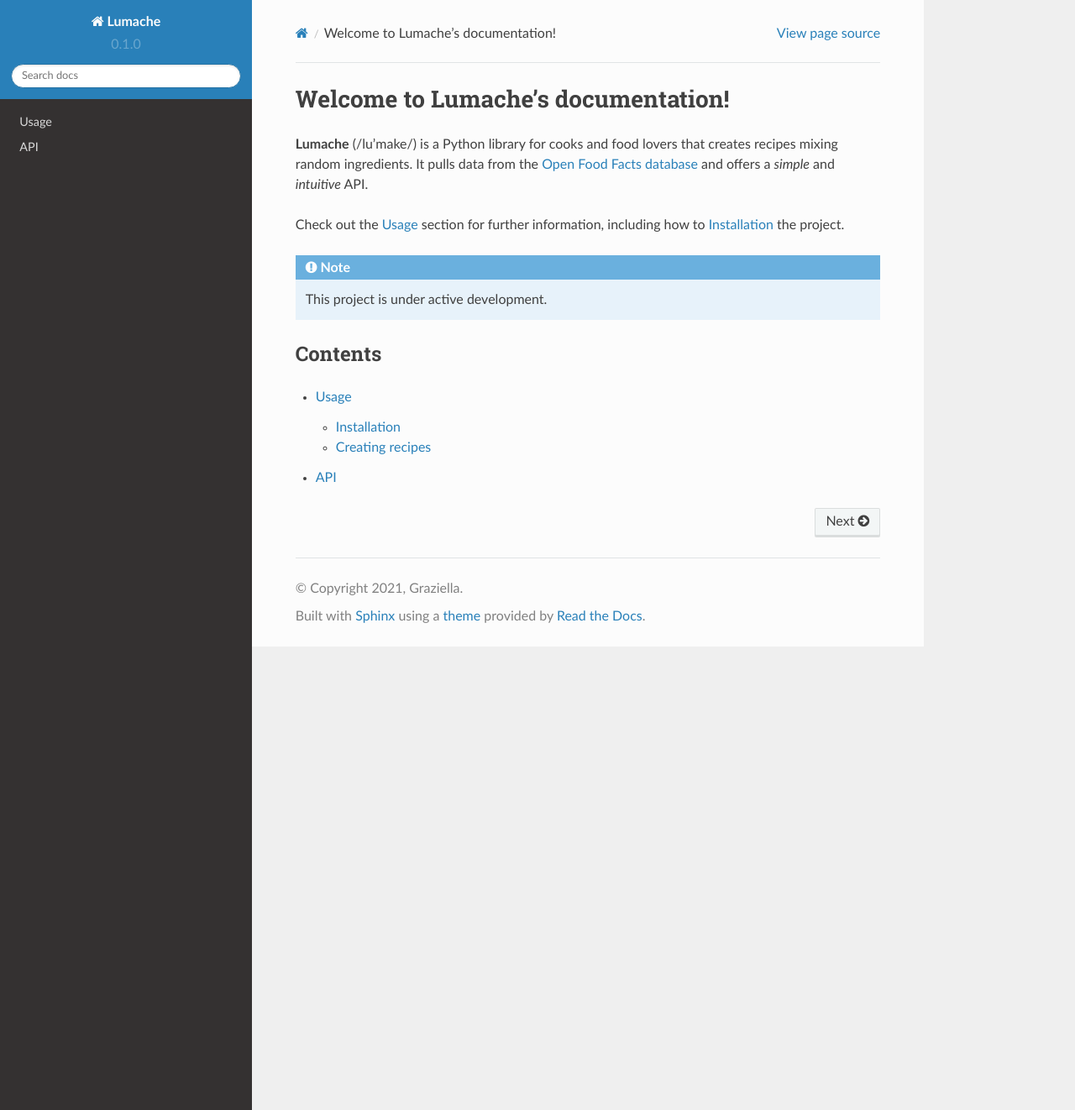
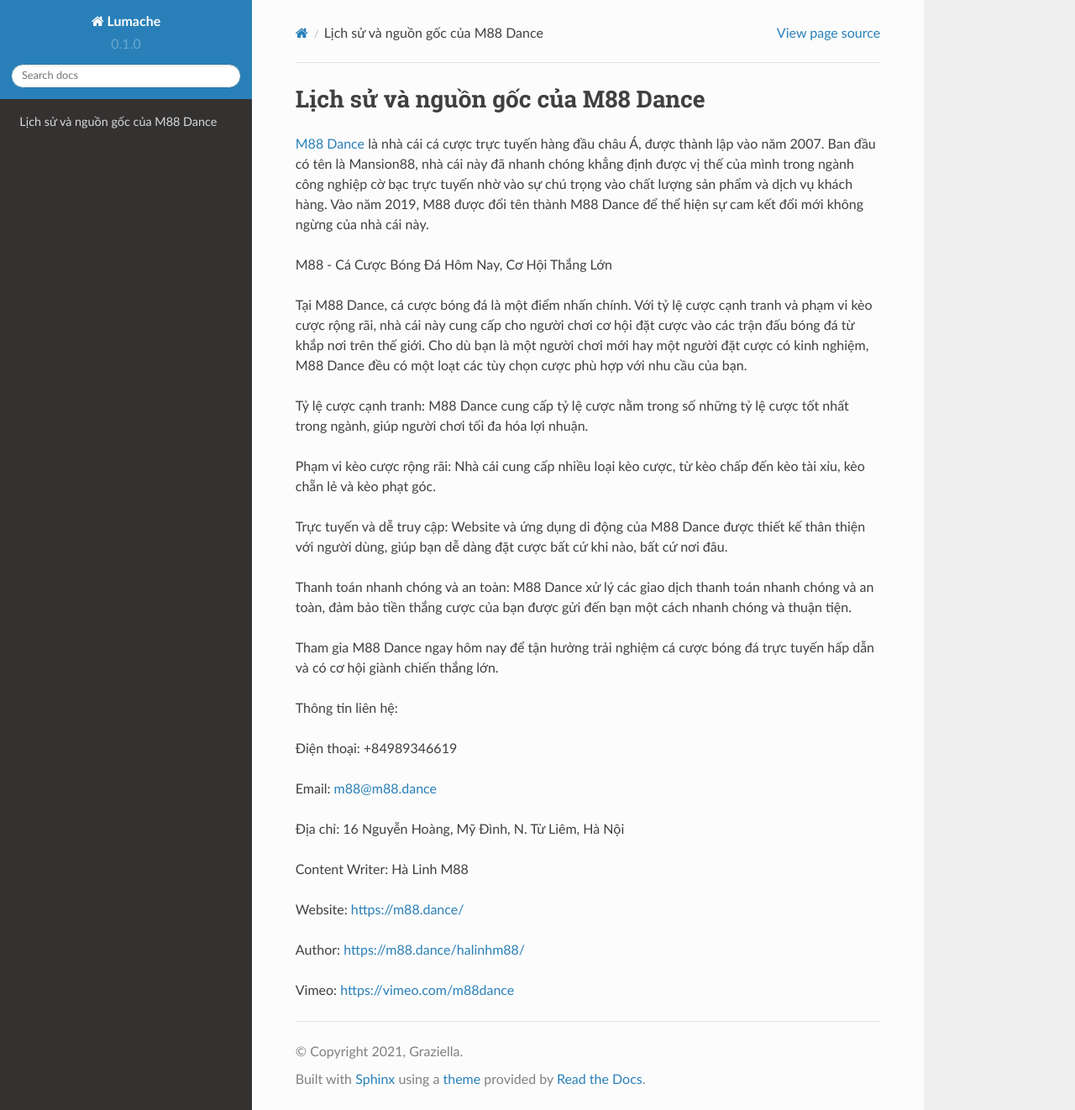
Before and after one commit to socialentity/m88dance, a Sphinx documentation site: the page built from docs/source/index.rst, in a window 1280 px wide and 1322 px high. Shown: the whole window at 84% size. Built offline with Sphinx 7.4.7 and the Read the Docs theme 2.0.0, drawn with Linux system fonts in a browser that asks for light colours.

Commit message:
Update index.rst

```diff
--- a/docs/source/index.rst
+++ b/docs/source/index.rst
@@ -1,22 +1,34 @@
-Welcome to Lumache's documentation!
+Lịch sử và nguồn gốc của M88 Dance
 ===================================
 
-**Lumache** (/lu'make/) is a Python library for cooks and food lovers
-that creates recipes mixing random ingredients.
-It pulls data from the `Open Food Facts database <https://world.openfoodfacts.org/>`_
-and offers a *simple* and *intuitive* API.
+`M88 Dance <https://m88.dance/>`_ là nhà cái cá cược trực tuyến hàng đầu châu Á, được thành lập vào năm 2007. Ban đầu có tên là Mansion88, nhà cái này đã nhanh chóng khẳng định được vị thế của mình trong ngành công nghiệp cờ bạc trực tuyến nhờ vào sự chú trọng vào chất lượng sản phẩm và dịch vụ khách hàng. Vào năm 2019, M88 được đổi tên thành M88 Dance để thể hiện sự cam kết đổi mới không ngừng của nhà cái này.
 
-Check out the :doc:`usage` section for further information, including
-how to :ref:`installation` the project.
+M88 - Cá Cược Bóng Đá Hôm Nay, Cơ Hội Thắng Lớn
 
-.. note::
+Tại M88 Dance, cá cược bóng đá là một điểm nhấn chính. Với tỷ lệ cược cạnh tranh và phạm vi kèo cược rộng rãi, nhà cái này cung cấp cho người chơi cơ hội đặt cược vào các trận đấu bóng đá từ khắp nơi trên thế giới. Cho dù bạn là một người chơi mới hay một người đặt cược có kinh nghiệm, M88 Dance đều có một loạt các tùy chọn cược phù hợp với nhu cầu của bạn.
 
-   This project is under active development.
+Tỷ lệ cược cạnh tranh: M88 Dance cung cấp tỷ lệ cược nằm trong số những tỷ lệ cược tốt nhất trong ngành, giúp người chơi tối đa hóa lợi nhuận.
 
-Contents
---------
+Phạm vi kèo cược rộng rãi: Nhà cái cung cấp nhiều loại kèo cược, từ kèo chấp đến kèo tài xỉu, kèo chẵn lẻ và kèo phạt góc.
 
-.. toctree::
+Trực tuyến và dễ truy cập: Website và ứng dụng di động của M88 Dance được thiết kế thân thiện với người dùng, giúp bạn dễ dàng đặt cược bất cứ khi nào, bất cứ nơi đâu.
 
-   usage
-   api
+Thanh toán nhanh chóng và an toàn: M88 Dance xử lý các giao dịch thanh toán nhanh chóng và an toàn, đảm bảo tiền thắng cược của bạn được gửi đến bạn một cách nhanh chóng và thuận tiện.
+
+Tham gia M88 Dance ngay hôm nay để tận hưởng trải nghiệm cá cược bóng đá trực tuyến hấp dẫn và có cơ hội giành chiến thắng lớn.
+
+Thông tin liên hệ:
+
+Điện thoại: +84989346619
+
+Email: m88@m88.dance
+
+Địa chỉ: 16 Nguyễn Hoàng, Mỹ Đình, N. Từ Liêm, Hà Nội
+
+Content Writer: Hà Linh M88
+
+Website: `https://m88.dance/ <https://m88.dance/>`_
+
+Author: `https://m88.dance/halinhm88/ <https://m88.dance/halinhm88/>`_
+
+Vimeo: `https://vimeo.com/m88dance <https://vimeo.com/m88dance>`_
```
